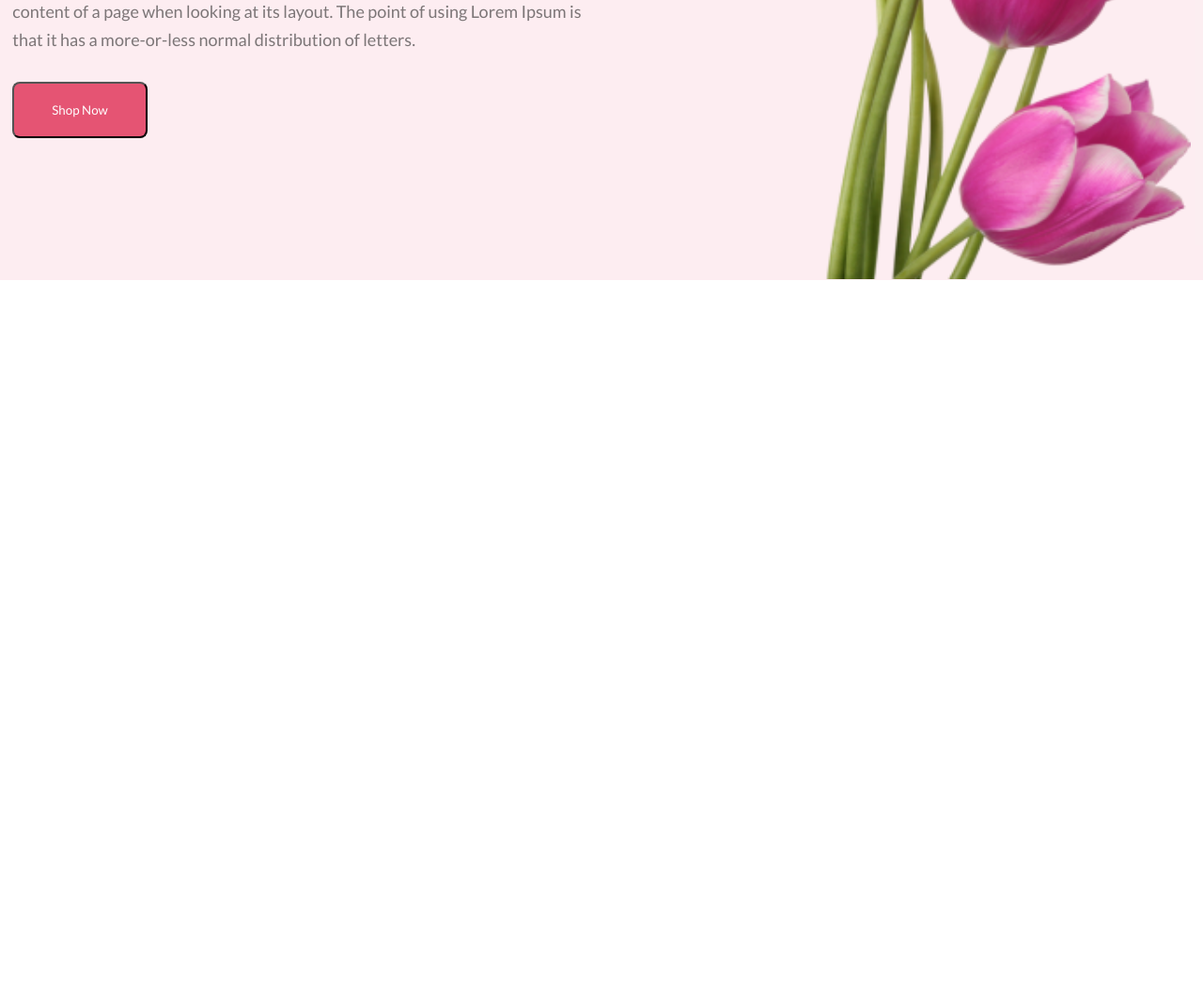
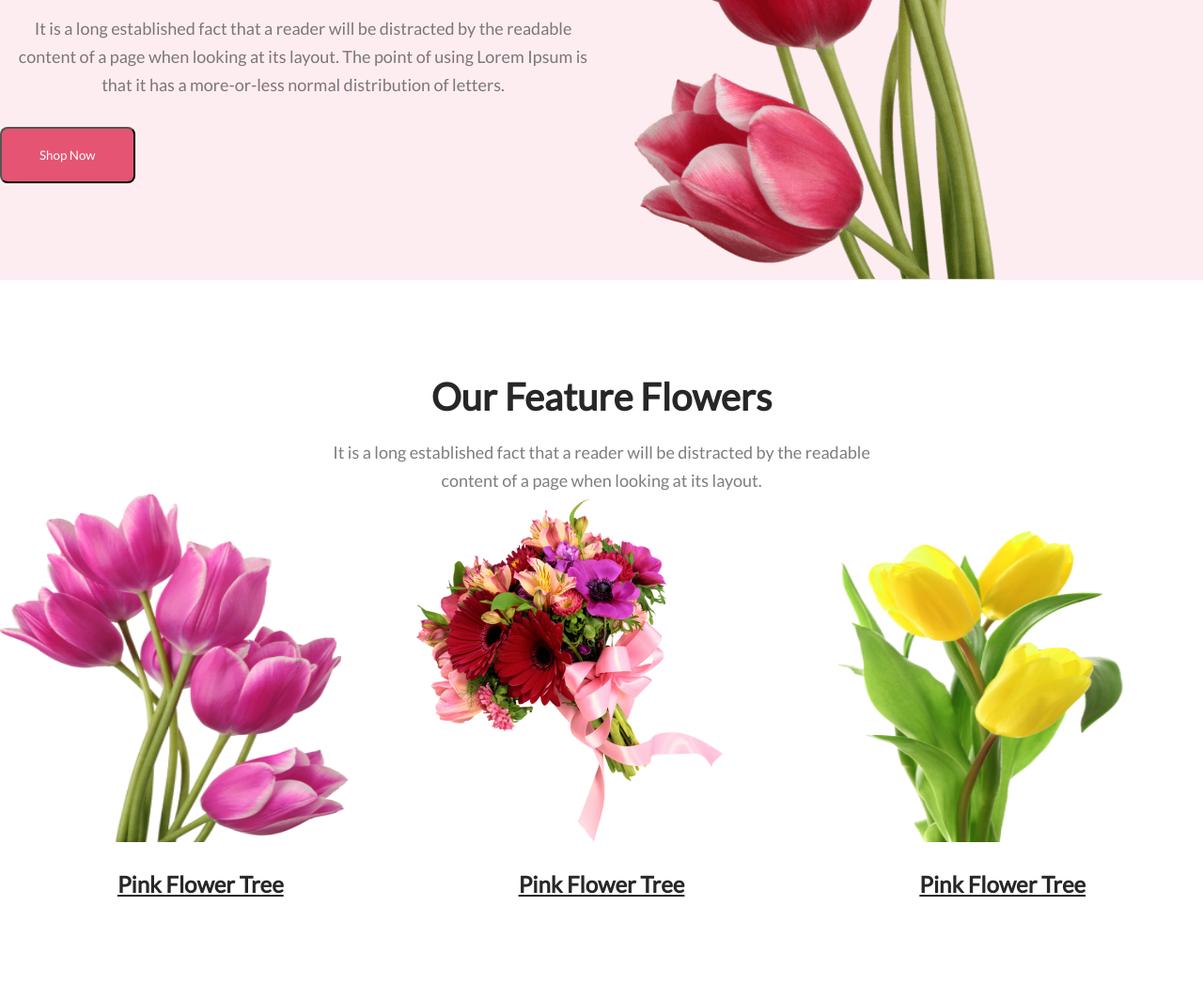
Before and after one commit to bashputi/Flower_shop_website, a plain HTML site: page index.html in a window 1280 px wide. Shown: the part 502-1566 px from the top of the page at 94% size. Before the commit the page ends 802 px from the top, so only its background shows below. Drawn offline with Linux system fonts and the light colour scheme.

Commit message:
feature half added

```diff
--- a/index.html
+++ b/index.html
@@ -27,12 +27,41 @@ that it has a more-or-less normal distribution of letters.
                 <button class="btn">Shop Now</button>
             </div>
             <div class="banner-part2">
-                <img src="pngwing 6.png" alt="There is some pink tulip for welcome." class="banner-img">
+                <img src="pngwing 10.png" alt="There is some pink tulip for welcome." class="banner-img">
             </div>
         </section>
     </header>
     <main>
         <!--second part-->
+        <section class="feature">
+                <h3 class="feature-text1">
+                    Our Feature Flowers
+                </h3>
+                <p>
+                    It is a long established fact that a reader will be distracted by the readable <br>
+content of a page when looking at its layout.
+                </p>
+            <div class="feature-block">
+                <div class="feature-img">
+                      <div id="feature-img-one">
+                        <img src="pngwing 6.png" alt="">
+                      </div>
+                    <h2><u>Pink Flower Tree</u></h2>
+                </div>
+                <div class="feature-img">
+                    <div id="feature-img-two">
+                        <img src="pngwing 5.png" alt="">
+                    </div>
+                    <h2><u>Pink Flower Tree</u></h2>
+                </div>
+                <div class="feature-img">
+                      <div id="feature-img-three">
+                        <img src="pngwing 7.png" alt="">
+                      </div>
+                    <h2><u>Pink Flower Tree</u></h2>
+                </div>
+            </div>
+        </section>
     </main>
     <footer>
 
--- a/style.css
+++ b/style.css
@@ -10,7 +10,14 @@
   border-radius: 8px;
   padding: 20px 40px;
 }
-/* universal button */
+p{
+  color: rgba(39, 39, 39, 0.6);
+  font-weight: 400;
+  line-height: 30px;
+  font-size: 18px;
+  text-align: center;
+}
+/* universal tag */
 .banner{
   background-color: rgba(229, 84, 115, 0.10);
   width: 100%;
@@ -26,7 +33,6 @@
   padding-bottom: 30px;
 }
 .banner-text{
-  color: rgba(39, 39, 39, 0.6);
   font-size: 18px;
   font-weight: 400;
   line-height: 30px;
@@ -36,3 +42,40 @@
   height: 800px;
 }
 /* second part */
+.feature-text1{
+  color:#272727;
+  font-size: 40px;
+  font-weight: 800;
+  text-align: center;
+  margin-top: 100px;
+  margin-bottom: 20px;
+}
+.feature-block{
+  display: flex;
+  justify-content: center;
+}
+.feature-img{
+  height: 538px;
+  width: 464px;
+}
+.feature-img h2{
+  text-align: center;
+  color: #272727;
+  font-size: 24px;
+  font-weight: 700;
+  line-height: 35px;
+  padding-top: 24px;
+
+}
+#feature-img-one img{
+  height: 370px;
+  width: 370px;
+}
+#feature-img-two img{
+  height: 370px;
+  width: 370px;
+}
+#feature-img-three img{
+  height: 370px;
+  width: 370px;
+}
```
